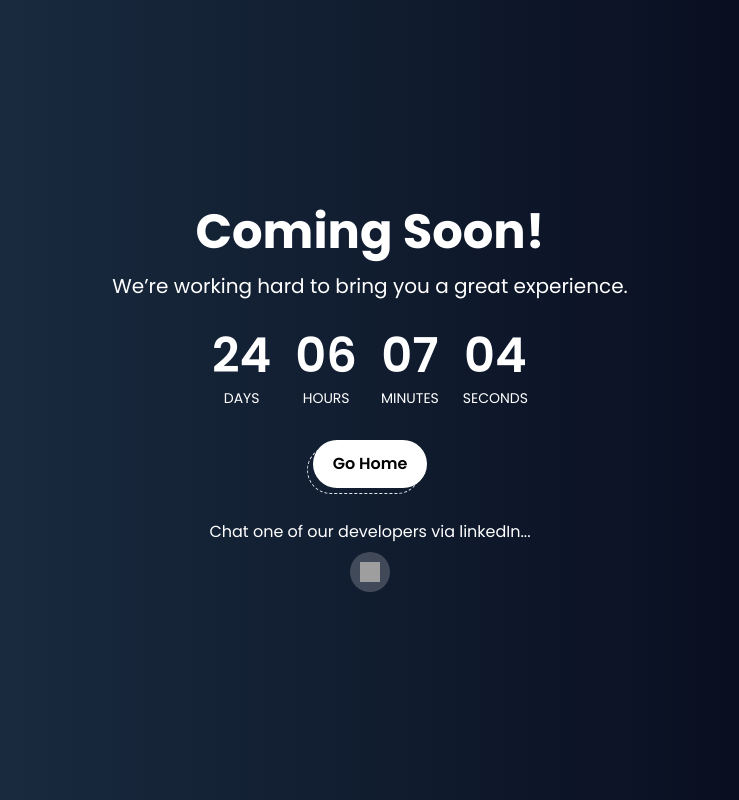
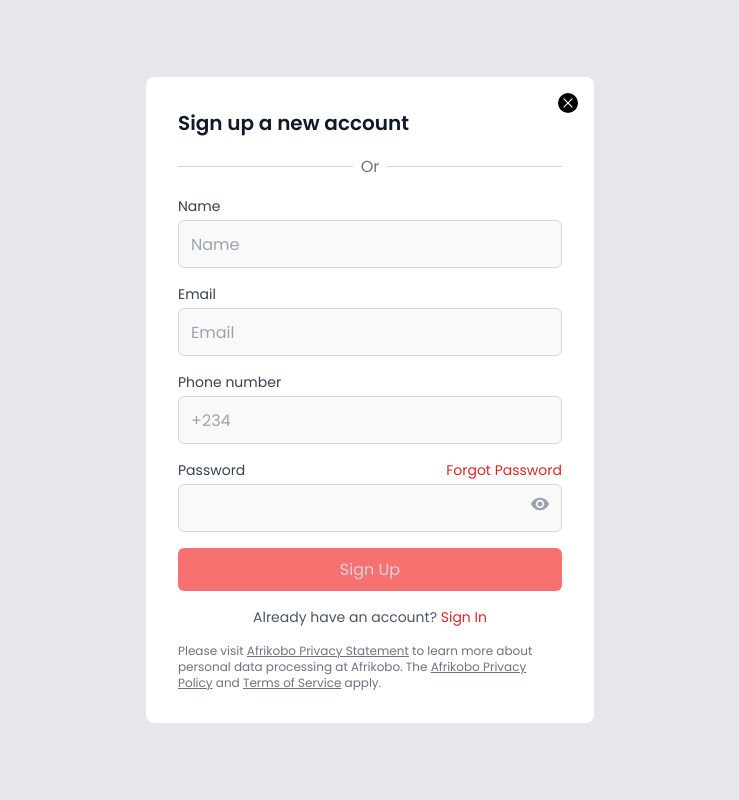
Before and after one commit to Danny-Flames/project-test, a React (Vite) app: page / in a window 1280 px wide. Shown: the whole page, without its empty margins (270-1009 px from the left). Built offline with nearby package versions, Linux system fonts and the light colour scheme; grey boxes are pictures that could not be loaded.

Commit message:
made some adjustments

```diff
--- a/src/App.tsx
+++ b/src/App.tsx
@@ -23,6 +23,7 @@ const App: React.FC = () => (
       <Routes>
         {/* Public Routes */}
         <Route element={<PublicRoute />}>
+          <Route path="/" element={<SignInForm />} />
           <Route path="/auth/register" element={<SignInForm />} />
           <Route path="/auth/login" element={<LoginForm />} />
         </Route>
```
